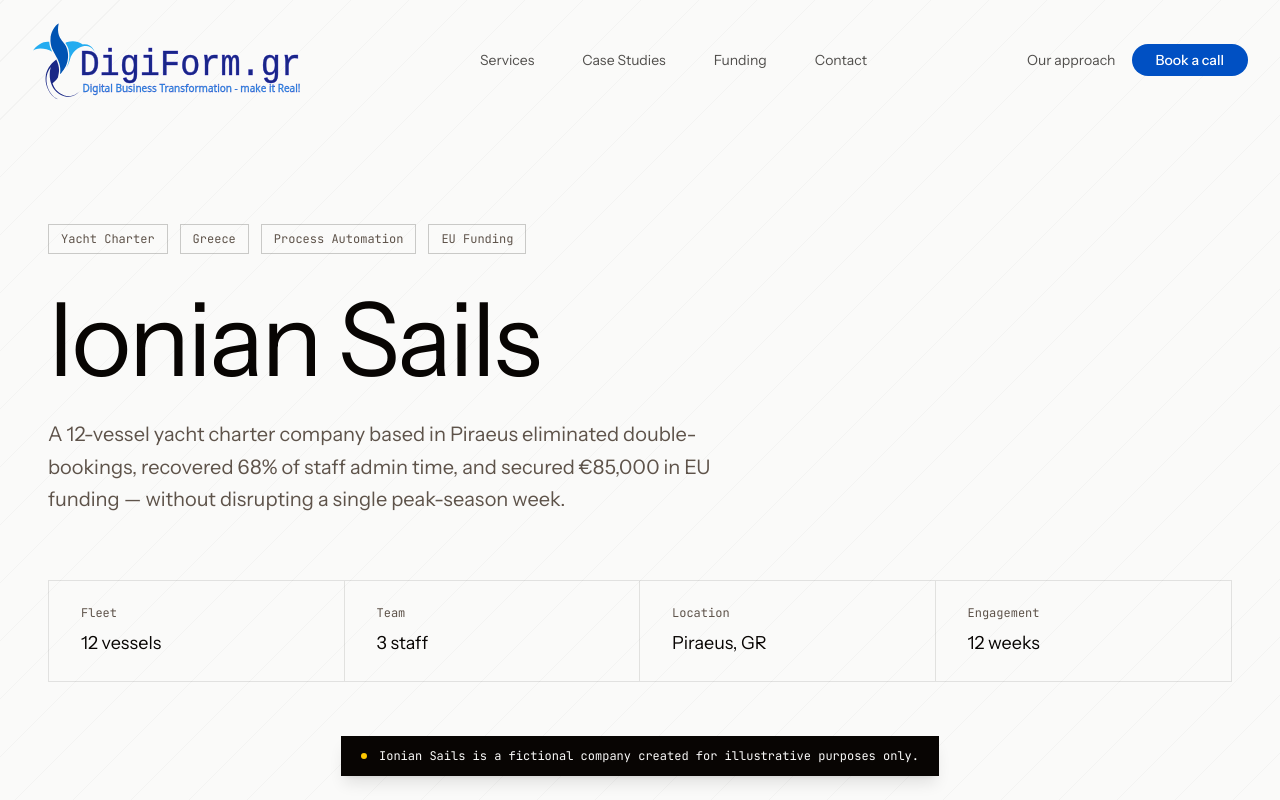
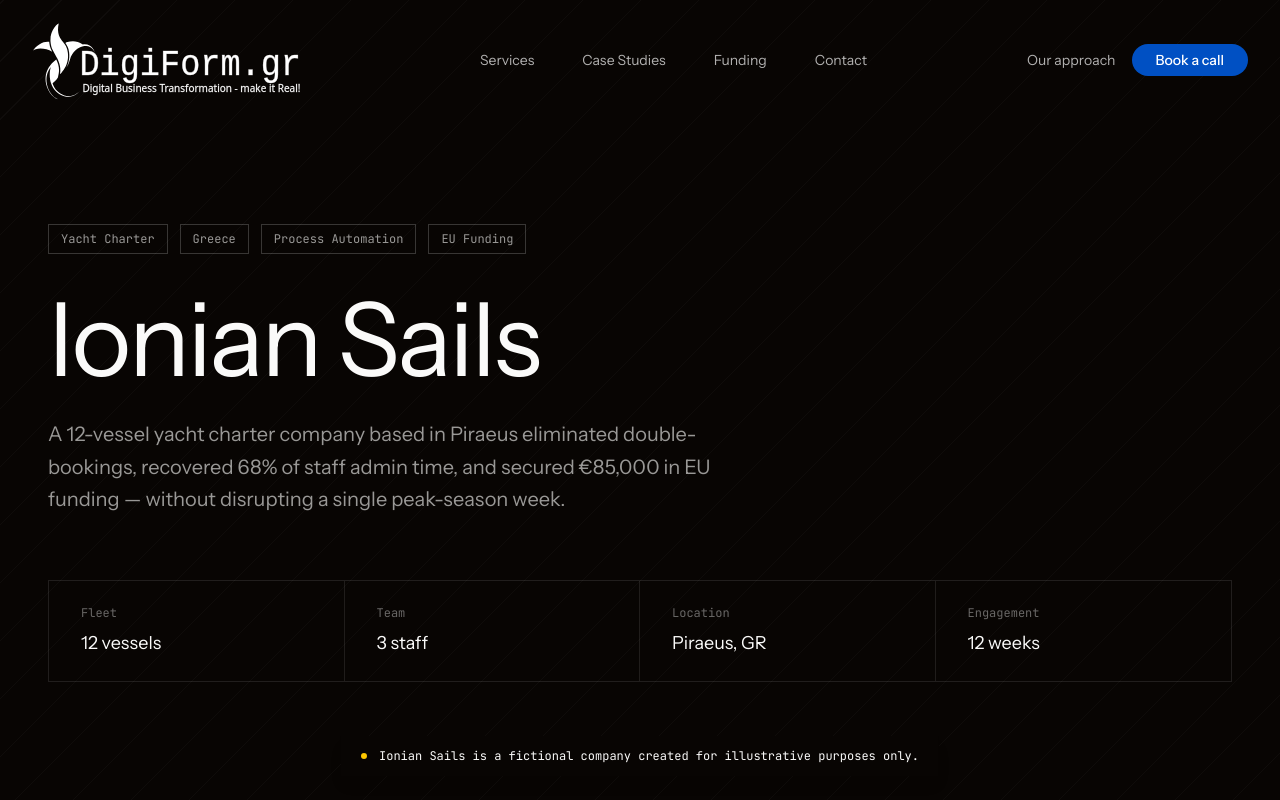
Before and after one commit to digiformation/claude-digiform, a Next.js app: page /case-studies/ionian-sails in a window 1280 px wide. Shown: the top 800 px of the page. Built offline with nearby package versions, Linux system fonts and the light colour scheme.

Commit message:
Invert nav logo and links on dark hero sections
Co-Authored-By: Claude Sonnet 4.6 <noreply@anthropic.com>

```diff
--- a/app/case-studies/ionian-sails/page.tsx
+++ b/app/case-studies/ionian-sails/page.tsx
@@ -93,7 +93,7 @@ const results = [
 export default function IonianSailsCaseStudy() {
   return (
     <main className="relative min-h-screen overflow-x-hidden">
-      <Navigation />
+      <Navigation darkHero />
 
       {/* Fictional disclaimer */}
       <div className="fixed bottom-6 left-1/2 -translate-x-1/2 z-50">
@@ -104,7 +104,7 @@ export default function IonianSailsCaseStudy() {
       </div>
 
       {/* Hero */}
-      <section className="relative pt-48 pb-24 lg:pt-56 lg:pb-32 overflow-hidden border-b border-foreground/10">
+      <section className="relative pt-48 pb-24 lg:pt-56 lg:pb-32 bg-foreground text-background overflow-hidden">
         <div className="absolute inset-0 opacity-[0.03] pointer-events-none">
           <div className="absolute inset-0" style={{
             backgroundImage: `repeating-linear-gradient(-45deg, transparent, transparent 40px, currentColor 40px, currentColor 41px)`
@@ -113,29 +113,29 @@ export default function IonianSailsCaseStudy() {
 
         <div className="relative z-10 max-w-[1400px] mx-auto px-6 lg:px-12">
           <div className="flex flex-wrap gap-3 mb-10">
-            <span className="text-xs font-mono px-3 py-1.5 border border-foreground/20 text-muted-foreground">Yacht Charter</span>
-            <span className="text-xs font-mono px-3 py-1.5 border border-foreground/20 text-muted-foreground">Greece</span>
-            <span className="text-xs font-mono px-3 py-1.5 border border-foreground/20 text-muted-foreground">Process Automation</span>
-            <span className="text-xs font-mono px-3 py-1.5 border border-foreground/20 text-muted-foreground">EU Funding</span>
+            <span className="text-xs font-mono px-3 py-1.5 border border-background/20 text-background/60">Yacht Charter</span>
+            <span className="text-xs font-mono px-3 py-1.5 border border-background/20 text-background/60">Greece</span>
+            <span className="text-xs font-mono px-3 py-1.5 border border-background/20 text-background/60">Process Automation</span>
+            <span className="text-xs font-mono px-3 py-1.5 border border-background/20 text-background/60">EU Funding</span>
           </div>
 
           <h1 className="text-[clamp(3rem,8vw,7rem)] font-display leading-[0.9] tracking-tight mb-8 max-w-4xl">
             Ionian Sails
           </h1>
 
-          <p className="text-xl text-muted-foreground max-w-2xl leading-relaxed mb-16">
+          <p className="text-xl text-background/60 max-w-2xl leading-relaxed mb-16">
             A 12-vessel yacht charter company based in Piraeus eliminated double-bookings, recovered 68% of staff admin time, and secured €85,000 in EU funding — without disrupting a single peak-season week.
           </p>
 
-          <div className="grid grid-cols-2 lg:grid-cols-4 gap-0 border border-foreground/10">
+          <div className="grid grid-cols-2 lg:grid-cols-4 gap-0 border border-background/10">
             {[
               { label: "Fleet", value: "12 vessels" },
               { label: "Team", value: "3 staff" },
               { label: "Location", value: "Piraeus, GR" },
               { label: "Engagement", value: "12 weeks" },
             ].map((item, i) => (
-              <div key={i} className={`px-8 py-6 ${i < 3 ? "border-r border-foreground/10" : ""}`}>
-                <p className="text-xs font-mono text-muted-foreground mb-2">{item.label}</p>
+              <div key={i} className={`px-8 py-6 ${i < 3 ? "border-r border-background/10" : ""}`}>
+                <p className="text-xs font-mono text-background/40 mb-2">{item.label}</p>
                 <p className="text-lg font-display">{item.value}</p>
               </div>
             ))}
@@ -179,8 +179,8 @@ export default function IonianSailsCaseStudy() {
         </div>
       </section>
 
-      {/* Process */}
-      <section className="relative py-24 lg:py-32 overflow-hidden">
+      {/* Process — dark */}
+      <section className="relative py-24 lg:py-32 bg-foreground text-background overflow-hidden">
         <div className="absolute inset-0 opacity-[0.03] pointer-events-none">
           <div className="absolute inset-0" style={{
             backgroundImage: `repeating-linear-gradient(-45deg, transparent, transparent 40px, currentColor 40px, currentColor 41px)`
@@ -189,31 +189,31 @@ export default function IonianSailsCaseStudy() {
 
         <div className="relative z-10 max-w-[1400px] mx-auto px-6 lg:px-12">
           <div className="mb-16 lg:mb-24">
-            <span className="inline-flex items-center gap-3 text-sm font-mono text-muted-foreground mb-6">
-              <span className="w-8 h-px bg-foreground/30" />
+            <span className="inline-flex items-center gap-3 text-sm font-mono text-background/50 mb-6">
+              <span className="w-8 h-px bg-background/30" />
               The Digiform process
             </span>
             <h2 className="text-4xl lg:text-6xl font-display tracking-tight">
               Processes first.
               <br />
-              <span className="text-muted-foreground">Technology second.</span>
+              <span className="text-background/50">Technology second.</span>
             </h2>
           </div>
 
           <div>
             {process.map((step) => (
-              <div key={step.number} className="group flex flex-col lg:flex-row gap-8 lg:gap-16 py-10 lg:py-14 border-b border-foreground/10">
+              <div key={step.number} className="group flex flex-col lg:flex-row gap-8 lg:gap-16 py-10 lg:py-14 border-b border-background/10">
                 <div className="shrink-0 w-12">
-                  <span className="font-mono text-sm text-muted-foreground">{step.number}</span>
+                  <span className="font-mono text-sm text-background/40">{step.number}</span>
                 </div>
                 <div className="flex-1 grid lg:grid-cols-3 gap-4 lg:gap-16 items-start">
                   <div className="lg:col-span-1">
                     <h3 className="text-2xl font-display mb-2 group-hover:translate-x-2 transition-transform duration-300">
                       {step.title}
                     </h3>
-                    <span className="text-xs font-mono text-muted-foreground">{step.duration}</span>
+                    <span className="text-xs font-mono text-background/40">{step.duration}</span>
                   </div>
-                  <p className="lg:col-span-2 text-muted-foreground leading-relaxed">{step.description}</p>
+                  <p className="lg:col-span-2 text-background/60 leading-relaxed">{step.description}</p>
                 </div>
               </div>
             ))}
--- a/components/landing/navigation.tsx
+++ b/components/landing/navigation.tsx
@@ -11,9 +11,10 @@ const navLinks = [
   { name: "Contact", href: "/contact" },
 ];
 
-export function Navigation() {
+export function Navigation({ darkHero = false }: { darkHero?: boolean }) {
   const [isScrolled, setIsScrolled] = useState(false);
   const [isMobileMenuOpen, setIsMobileMenuOpen] = useState(false);
+  const onDark = darkHero && !isScrolled;
 
   useEffect(() => {
     const handleScroll = () => {
@@ -49,6 +50,7 @@ export function Navigation() {
               src="/logo.svg"
               alt="DigiForm.gr"
               className={`transition-all duration-500 w-auto ${isScrolled ? "h-8" : "h-24"}`}
+              style={onDark ? { filter: "brightness(0) invert(1)" } : undefined}
             />
           </a>
 
@@ -58,17 +60,17 @@ export function Navigation() {
               <a
                 key={link.name}
                 href={link.href}
-                className="text-sm text-foreground/70 hover:text-foreground transition-colors duration-300 relative group"
+                className={`text-sm transition-colors duration-300 relative group ${onDark ? "text-background/70 hover:text-background" : "text-foreground/70 hover:text-foreground"}`}
               >
                 {link.name}
-                <span className="absolute -bottom-1 left-0 w-0 h-px bg-foreground transition-all duration-300 group-hover:w-full" />
+                <span className={`absolute -bottom-1 left-0 w-0 h-px transition-all duration-300 group-hover:w-full ${onDark ? "bg-background" : "bg-foreground"}`} />
               </a>
             ))}
           </div>
 
           {/* Desktop CTA */}
           <div className="hidden md:flex items-center gap-4">
-            <a href="#approach" className={`text-foreground/70 hover:text-foreground transition-all duration-500 ${isScrolled ? "text-xs" : "text-sm"}`}>
+            <a href="#approach" className={`transition-all duration-500 ${isScrolled ? "text-xs" : "text-sm"} ${onDark ? "text-background/70 hover:text-background" : "text-foreground/70 hover:text-foreground"}`}>
               Our approach
             </a>
             <Button
```
